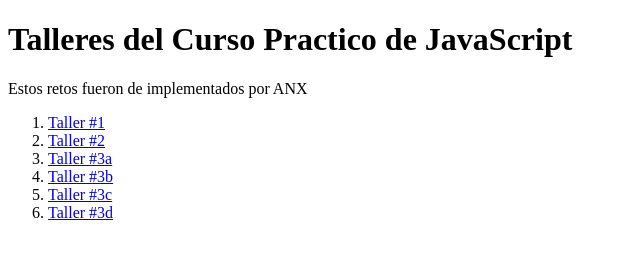
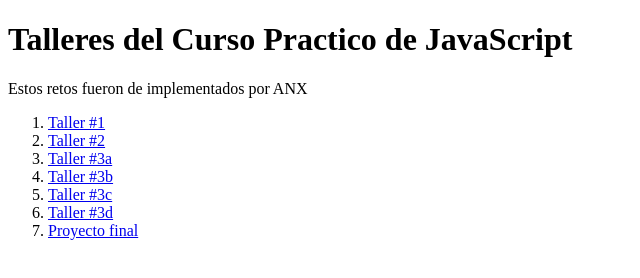
Before and after one commit to 701i/curso-practico-javascript, a plain HTML site: page index.html in a window 1280 px wide. Shown: the whole page, without its empty margins (0-640 px from the left). Drawn offline with Linux system fonts and the light colour scheme.

Commit message:
agregue el link del proyecto fina

```diff
--- a/index.html
+++ b/index.html
@@ -31,6 +31,9 @@
       <li>
         <a href="./taller3/salarios.html">Taller #3d</a>
       </li>
+      <li>
+        <a href="./proyectoFinal/calculadoraRetiro.html">Proyecto final</a>
+      </li>
     </ol>
   </nav>
 </section>
```
